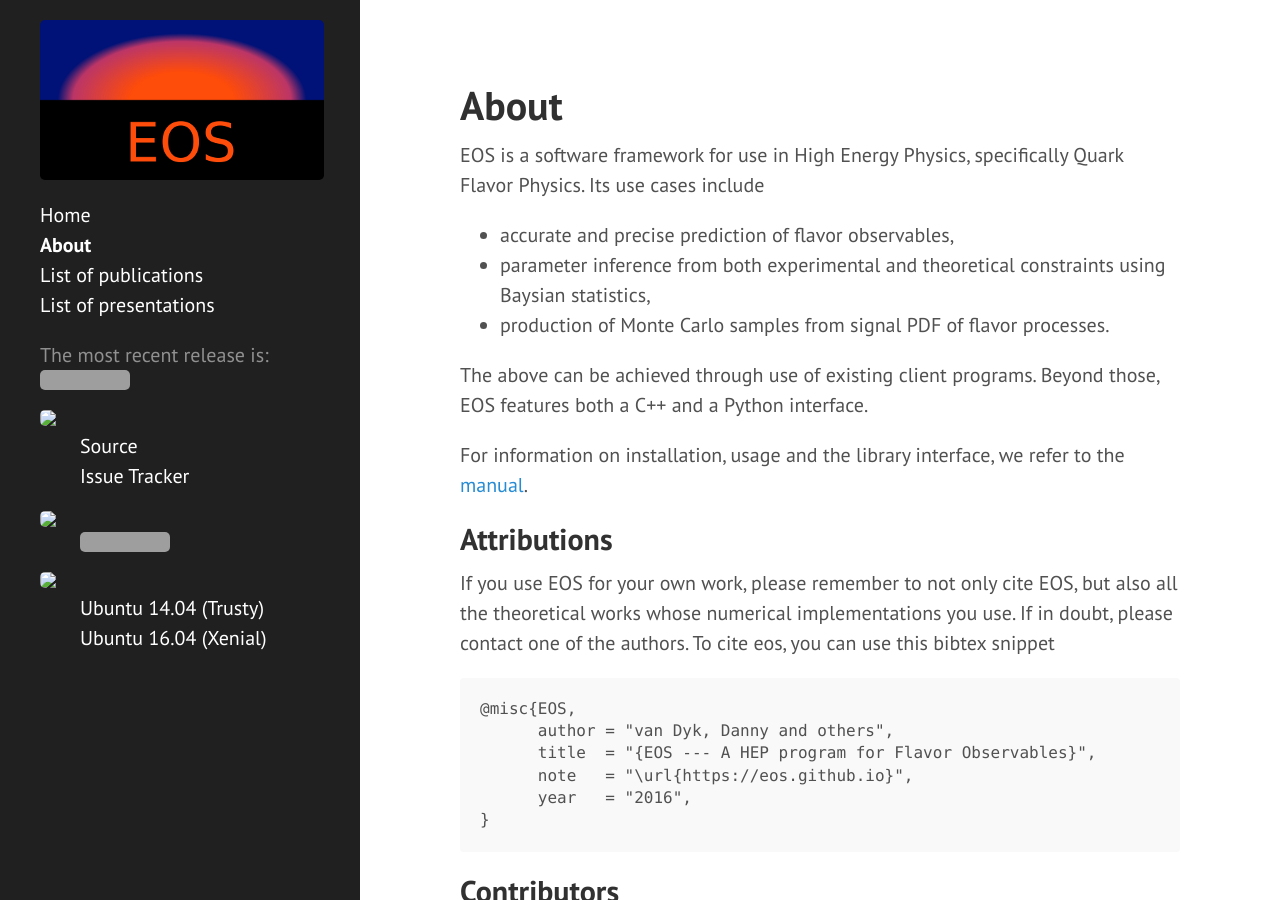
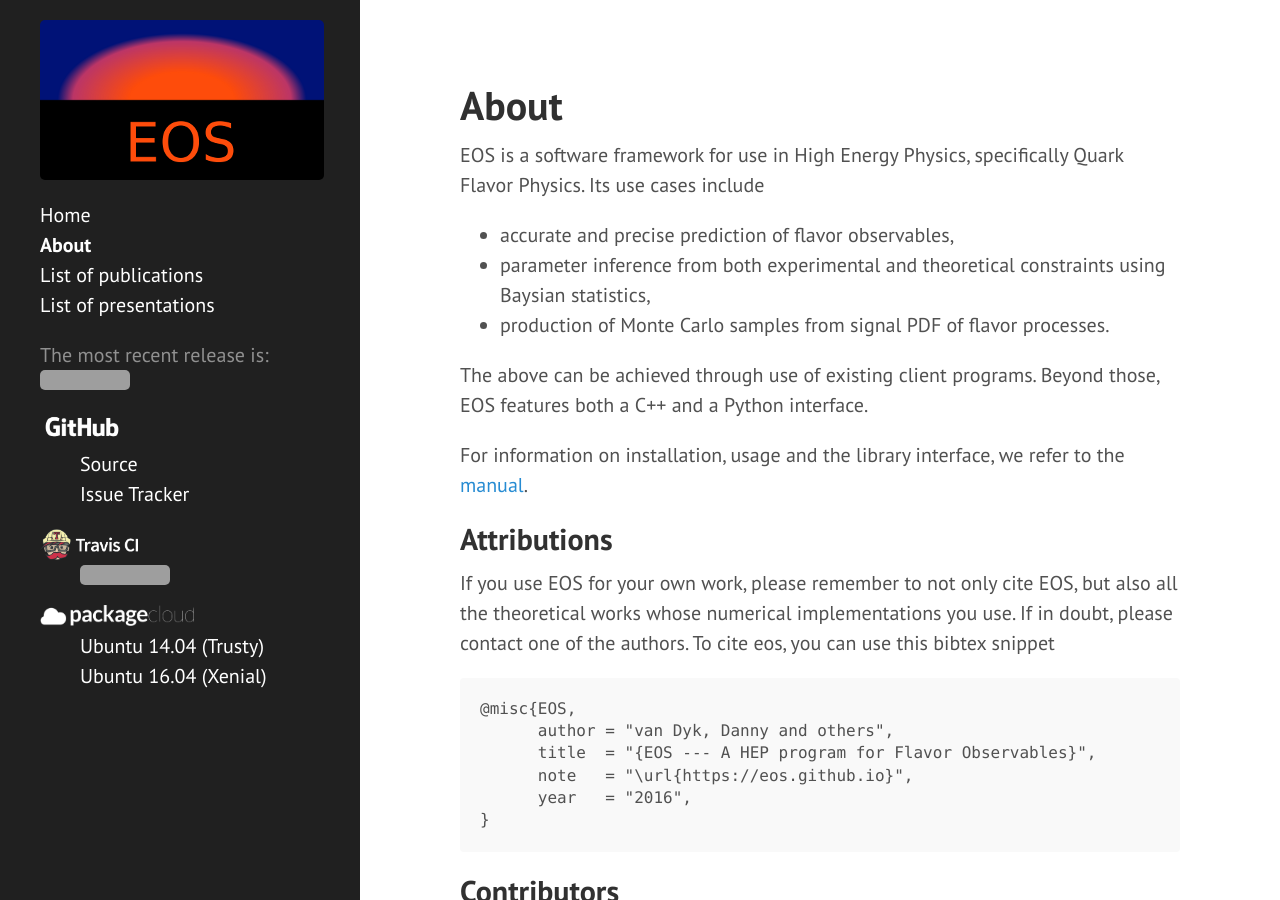
Before and after one commit to eos/eos.github.io, a Jekyll site: the page built from about.md, in a window 1280 px wide and 900 px high. Built offline with Jekyll 4.4.1, drawn with Linux system fonts in a browser that asks for light colours; grey boxes are pictures that could not be loaded.

Commit message:
Fix links to GitHub, TravisCI and packagecloud logos in the sidebar

```diff
--- a/_includes/sidebar.html
+++ b/_includes/sidebar.html
@@ -30,20 +30,20 @@
     <ul class="sidebar-nav">
       <li class="sidebar-nav-item">The most recent release is:<br/><a href="http://dx.doi.org/{{ site.doi }}"><img src="https://zenodo.org/badge/doi/{{ site.doi }}.svg" /></a></li>
       <li class="sidebar-nav-item" style="margin-bottom: -15px">
-          <a href="https://github.com"><img src="images/github-logo.png" width="30%"/></a>
+          <a href="https://github.com"><img src="/images/github-logo.png" width="30%"/></a>
       </li>
       <ul>
           <li class="sidebar-nav-item"><a href="{{ site.github.repo }}">Source</a></li>
           <li class="sidebar-nav-item"><a href="{{ site.github.repo }}/issues">Issue Tracker</a></li>
       </ul>
       <li class="sidebar-nav-item" style="margin-bottom: -15px">
-          <a href="https://travis-ci.org"><img src="images/travisci-logo.png" width="35%"/></a>
+          <a href="https://travis-ci.org"><img src="/images/travisci-logo.png" width="35%"/></a>
       </li>
       <ul>
           <li class="sidebar-nav-item"><img src="{{ site.travisci.repo }}.svg?branch=master" /></li>
       </ul>
       <li class="sidebar-nav-item" style="margin-bottom: -15px">
-          <a href="https://packagecloud.io"><img src="images/packagecloud-logo.png" width="55%"/></a>
+          <a href="https://packagecloud.io"><img src="/images/packagecloud-logo.png" width="55%"/></a>
       </li>
       <ul>
           <li class="sidebar-nav-item"><a href="https://packagecloud.io/app/eos/eos/search?dist=ubuntu%2Ftrusty">Ubuntu 14.04 (Trusty)</a></li>
```
